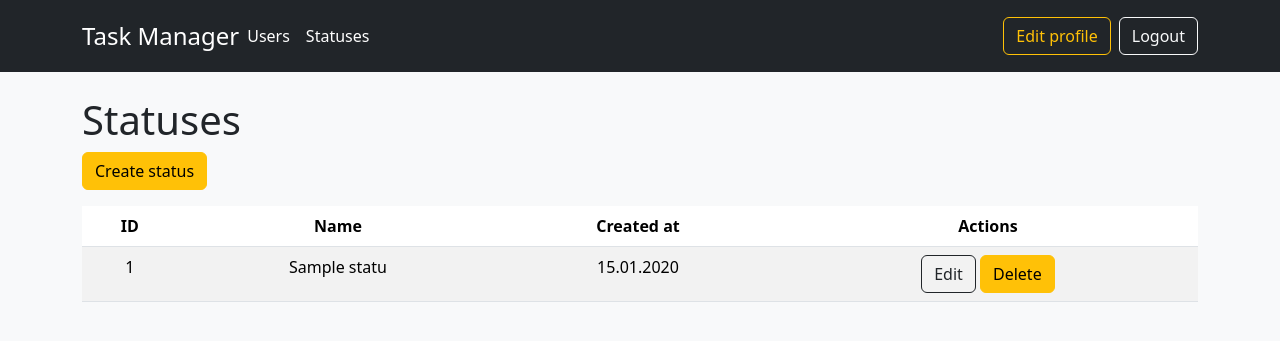
After one commit to rssolgaleo/Task-Manager, a Django app: page /statuses/ in a window 1280 px wide. The commit adds this page. Shown: the top 341 px of the page. Run offline with Django 5.2, Linux system fonts and the light colour scheme; a user stored in the database is signed in; tables that the repository leaves empty hold one stand-in row (values such as "Sample post"); some libraries are stand-ins or nearby versions.

Commit message:
feat: implement full CRUD for statuses with tests and navigation link

```diff
--- a/task_manager/settings.py
+++ b/task_manager/settings.py
@@ -45,6 +45,7 @@ INSTALLED_APPS = [
     'django.contrib.staticfiles',
     'task_manager.task_manager_app',
     'django_bootstrap5',
+    'task_manager.task_manager_app.statuses',
 ]
 
 MIDDLEWARE = [
--- /dev/null
+++ b/task_manager/task_manager_app/statuses/models.py
@@ -0,0 +1,9 @@
+from django.db import models
+from django.utils.translation import gettext_lazy as _
+
+class Status(models.Model):
+    name = models.CharField(max_length=100, unique=True, verbose_name=_("Name"))
+    created_at = models.DateTimeField(auto_now_add=True)
+
+    def __str__(self):
+        return self.name
--- /dev/null
+++ b/task_manager/task_manager_app/statuses/urls.py
@@ -0,0 +1,9 @@
+from django.urls import path
+from task_manager.task_manager_app.statuses import views
+
+urlpatterns = [
+    path('', views.StatusListView.as_view(), name='status_list'),
+    path('create/', views.StatusCreateView.as_view(), name='status_create'),
+    path('<int:pk>/update/', views.StatusUpdateView.as_view(), name='status_update'),
+    path('<int:pk>/delete/', views.StatusDeleteView.as_view(), name='status_delete'),
+]
--- /dev/null
+++ b/task_manager/task_manager_app/statuses/views.py
@@ -0,0 +1,55 @@
+from django.views.generic import ListView, CreateView, UpdateView, DeleteView
+from django.urls import reverse_lazy
+from django.contrib import messages
+from django.utils.translation import gettext_lazy as _
+from django.contrib.auth.mixins import LoginRequiredMixin
+from django.db.models import ProtectedError
+from django.shortcuts import redirect
+
+from .models import Status
+from .forms import StatusForm
+
+class StatusListView(LoginRequiredMixin, ListView):
+    model = Status
+    template_name = 'statuses/status_list.html'
+    context_object_name = 'statuses'
+
+
+class StatusCreateView(LoginRequiredMixin, CreateView):
+    model = Status
+    form_class = StatusForm
+    template_name = 'statuses/status_form.html'
+    success_url = reverse_lazy('status_list')
+
+    def form_valid(self, form):
+        messages.success(self.request, _("Status created successfully"))
+        return super().form_valid(form)
+
+
+class StatusUpdateView(LoginRequiredMixin, UpdateView):
+    model = Status
+    form_class = StatusForm
+    template_name = 'statuses/status_form.html'
+    success_url = reverse_lazy('status_list')
+
+    def form_valid(self, form):
+        messages.success(self.request, _("Status updated successfully"))
+        return super().form_valid(form)
+
+
+class StatusDeleteView(LoginRequiredMixin, DeleteView):
+    model = Status
+    template_name = 'statuses/status_confirm_delete.html'
+    success_url = reverse_lazy('status_list')
+
+    def form_valid(self, form):
+        messages.success(self.request, _("Status deleted successfully"))
+        return super().form_valid(form)
+
+    def delete(self, request, *args, **kwargs):
+        self.object = self.get_object()
+        try:
+            return super().delete(request, *args, **kwargs)
+        except ProtectedError:
+            messages.error(request, _("Cannot delete status because it is in use"))
+            return redirect('status_list')
--- a/task_manager/task_manager_app/users/urls.py
+++ b/task_manager/task_manager_app/users/urls.py
@@ -6,8 +6,6 @@ from task_manager.task_manager_app.users.views import UserCreateView, UserListVi
 
 urlpatterns = [
     path('create/', views.UserCreateView.as_view(), name='user_create'),
-    path('login/', LoginView.as_view(template_name="users/login.html"), name='login'),
-    path('logout/', LogoutView.as_view(), name='logout'),
     path("", UserListView.as_view(), name="user_list"),
     path("<int:pk>/update/", UserUpdateView.as_view(), name="user_update"),
     path("<int:pk>/delete/", UserDeleteView.as_view(), name="user_delete"),
--- a/task_manager/templates/base.html
+++ b/task_manager/templates/base.html
@@ -24,6 +24,13 @@
               {% trans "Users" %}
             </a>
           </li>
+          {% if user.is_authenticated %}
+            <li>
+              <a href="{% url 'status_list' %}" class="nav-link px-2 text-white">
+                {% trans "Statuses" %}
+              </a>
+            </li>
+          {% endif %}
         </ul>
 
         {% if user.is_authenticated %}
--- /dev/null
+++ b/task_manager/templates/statuses/status_list.html
@@ -0,0 +1,38 @@
+{% extends "base.html" %}
+{% load i18n %}
+
+{% block content %}
+  <h1>{% trans "Statuses" %}</h1>
+
+  <a href="{% url 'status_create' %}" class="btn btn-warning mb-3">
+    {% trans "Create status" %}
+  </a>
+
+  <table class="table table-striped">
+    <thead>
+      <tr>
+        <th scope="col" class="text-center">{% trans "ID" %}</th>
+        <th scope="col" class="text-center">{% trans "Name" %}</th>
+        <th scope="col" class="text-center">{% trans "Created at" %}</th>
+        <th scope="col" class="text-center">{% trans "Actions" %}</th>
+      </tr>
+    </thead>
+    <tbody>
+      {% for status in statuses %}
+        <tr>
+          <td class="text-center">{{ status.id }}</td>
+          <td class="text-center">{{ status.name }}</td>
+          <td class="text-center">{{ status.created_at|date:"d.m.Y" }}</td>
+          <td class="text-center">
+            <a href="{% url 'status_update' status.pk %}" class="btn btn-outline-dark">
+              {% trans "Edit" %}
+            </a>
+            <a href="{% url 'status_delete' status.pk %}" class="btn btn-warning">
+              {% trans "Delete" %}
+            </a>
+          </td>
+        </tr>
+      {% endfor %}
+    </tbody>
+  </table>
+{% endblock %}
--- a/task_manager/urls.py
+++ b/task_manager/urls.py
@@ -1,9 +1,13 @@
 from django.contrib import admin
 from django.urls import path, include
 from django.views.generic import TemplateView
+from django.contrib.auth.views import LoginView, LogoutView
 
 urlpatterns = [
     path('', TemplateView.as_view(template_name='base.html'), name='base'),
     path('admin/', admin.site.urls),
     path('users/', include('task_manager.task_manager_app.users.urls')),
+    path('statuses/', include('task_manager.task_manager_app.statuses.urls')),
+    path('login/', LoginView.as_view(template_name='users/login.html'), name='login'),
+    path('logout/', LogoutView.as_view(), name='logout'),
 ]
```
Also changed, not shown: task_manager/task_manager_app/statuses/forms.py (added, +7 -0 lines), task_manager/task_manager_app/statuses/tests.py (added, +56 -0 lines), task_manager/templates/statuses/status_confirm_delete.html (added, +22 -0 lines), task_manager/templates/statuses/status_form.html (added, +21 -0 lines), task_manager/task_manager_app/statuses/__init__.py (added), task_manager/task_manager_app/statuses/migrations/0001_initial.py (added), task_manager/task_manager_app/statuses/migrations/__init__.py (added).
